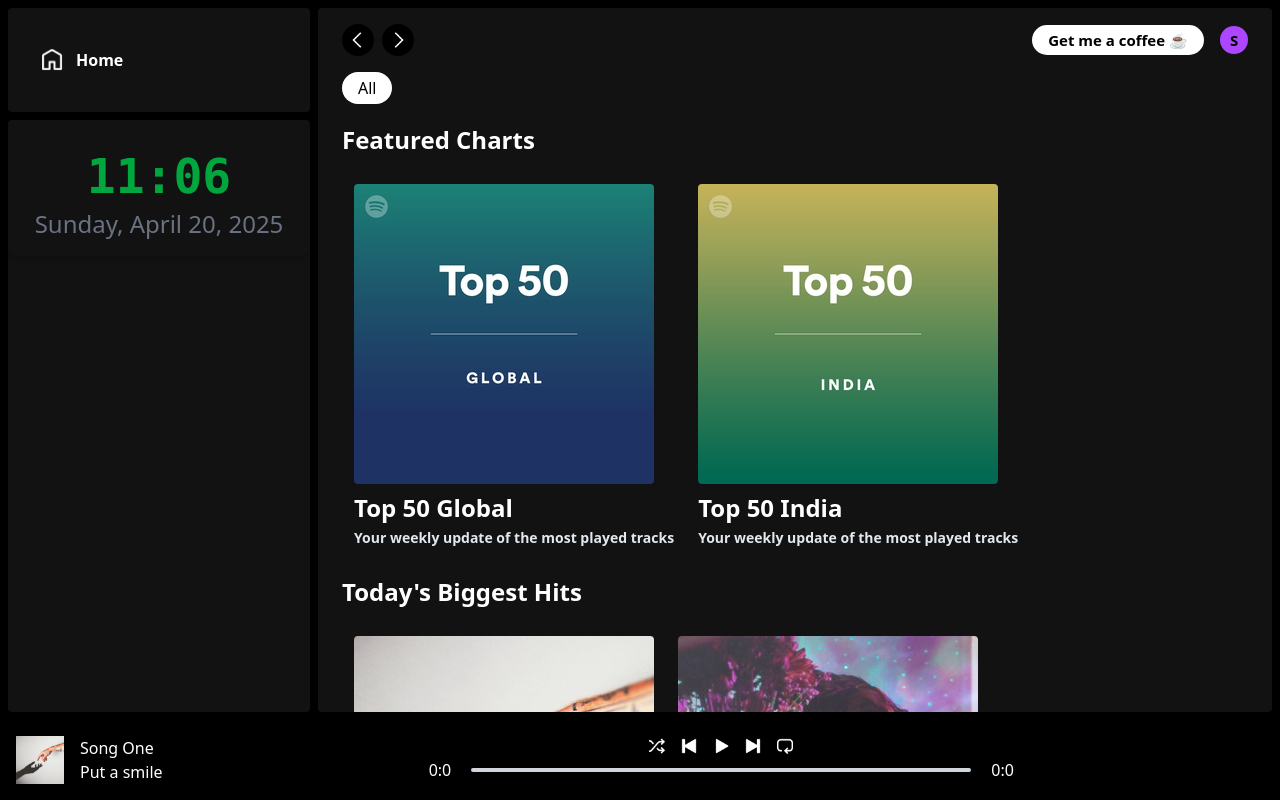
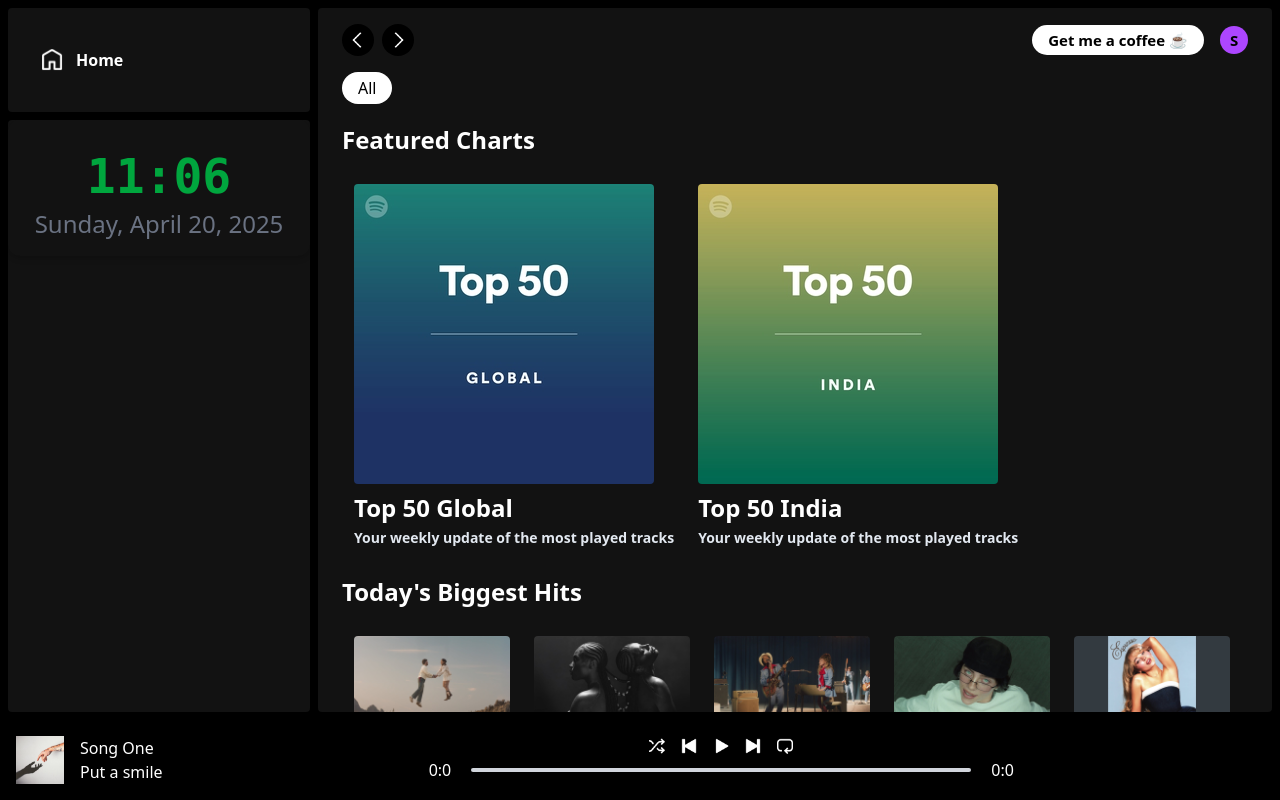
Before and after one commit to Shaikh-Suja-Rahaman/Shade-Music, a React (Vite) app in the folder shade/: page / in a window 1280 px wide. Built offline with nearby package versions, Linux system fonts and the light colour scheme; grey boxes are pictures that could not be loaded.

Commit message:
assorted the top hits

```diff
--- a/shade/src/assets/assets.js
+++ b/shade/src/assets/assets.js
@@ -186,23 +186,63 @@
 ]
 
 export const topHitsData = [
+
     {
-        id: Math.random().toString(),
-        name: "Top Hit 1",
-        image: img1,
-        file: song1,
-        desc: "Popular hit track",
-        duration: "3:00"
+        id: Math.random(),
+        name: "Alex Warren - Ordinary",
+        image: imgg1,
+        file: song4,
+        desc: "Another global hit",
+        duration: "3:07"
     },
     {
-        id: Math.random().toString(),
-        name: "Top Hit 2",
-        image: img2,
-        file: song2,
-        desc: "Chart topper",
-        duration: "2:20"
+        id: Math.random(),
+        name: "Anxiety",
+        image: gi1,
+        file: gs1,
+        desc: "Another global hit",
+        duration: "4:09"
+    },
+    {
+        id: Math.random(),
+        name: "Die With a smile",
+        image: gi2,
+        file: gs2,
+        desc: "Another global hit",
+        duration: "4:12"
+    },
+    {
+        id: Math.random(),
+        name: "Birds of a feather",
+        image: gi3,
+        file: gs3,
+        desc: "Another global hit",
+        duration: "3:50"
+    },
+    {
+        id: Math.random(),
+        name: "Espresso",
+        image: gi4,
+        file: gs4,
+        desc: "Another global hit",
+        duration: "2:55"
+    },
+    {
+        id: Math.random(),
+        name: "Benson Boone - Beautiful Things",
+        image: gi5,
+        file: gs5,
+        desc: "Another global hit",
+        duration: "3:12"
+    },
+    {
+        id: Math.random(),
+        name: "Not Like Us",
+        image: gi6,
+        file: gs6,
+        desc: "Another global hit",
+        duration: "4:33"
     }
-    // ... more songs
 ]
 
 export const songsData = [
--- a/shade/src/components/Navbar.jsx
+++ b/shade/src/components/Navbar.jsx
@@ -43,7 +43,7 @@
     </div>
     {isModalOpen && (
         <div
-          className="fixed inset-0 z-50 flex items-center justify-center bg-opacity-50 h-full w-full bg-brown-300 rounded-md bg-clip-padding backdrop-filter backdrop-blur-md bg-opacity-10 border border-gray-100"
+          className="fixed inset-0 z-50 flex items-center justify-center bg-opacity-50 h-full w-full bg-brown-300 rounded-md bg-clip-padding backdrop-filter backdrop-blur-md bg-opacity-10 "
           onClick={closeModal}
         >
           <div
```
